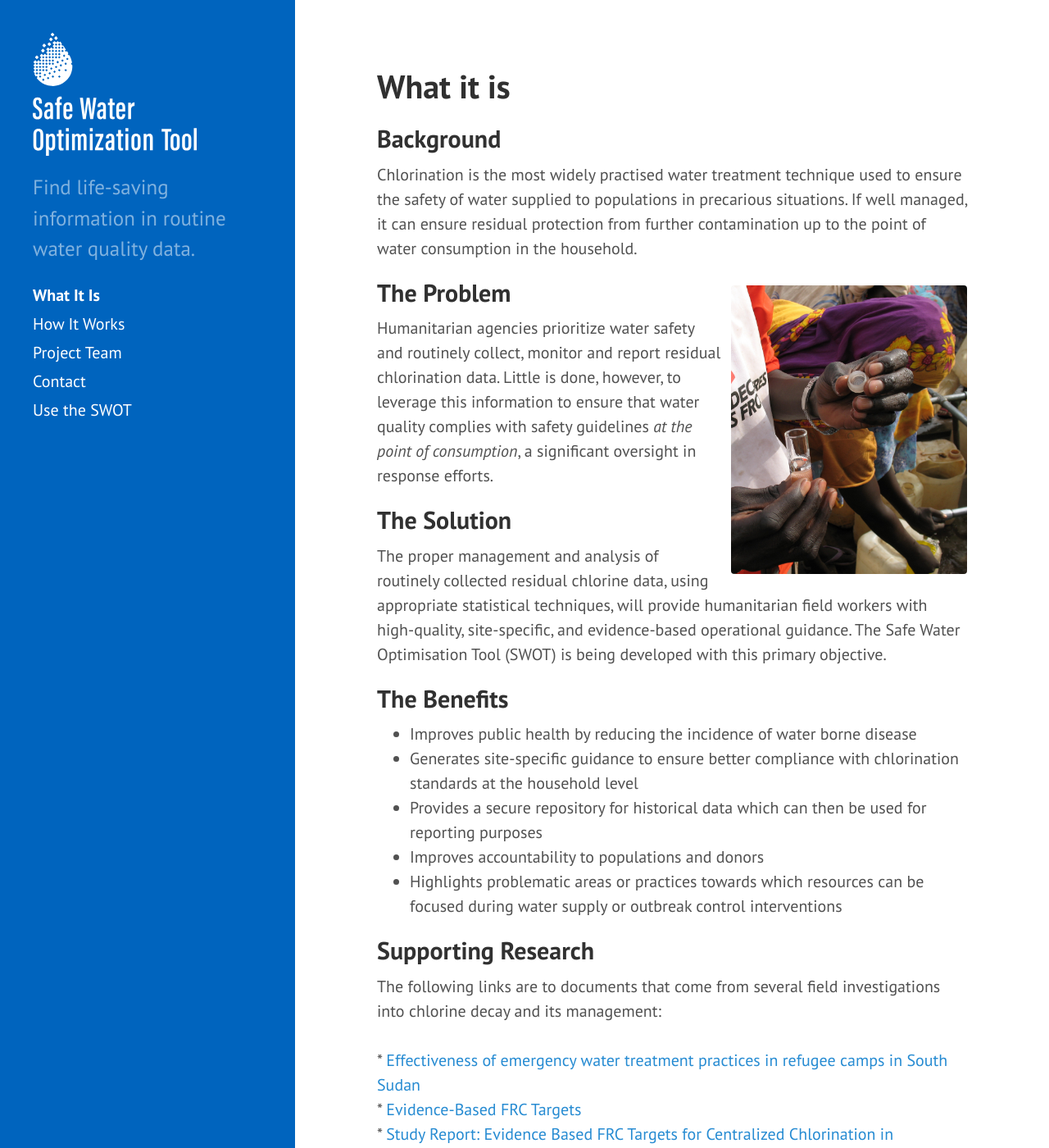
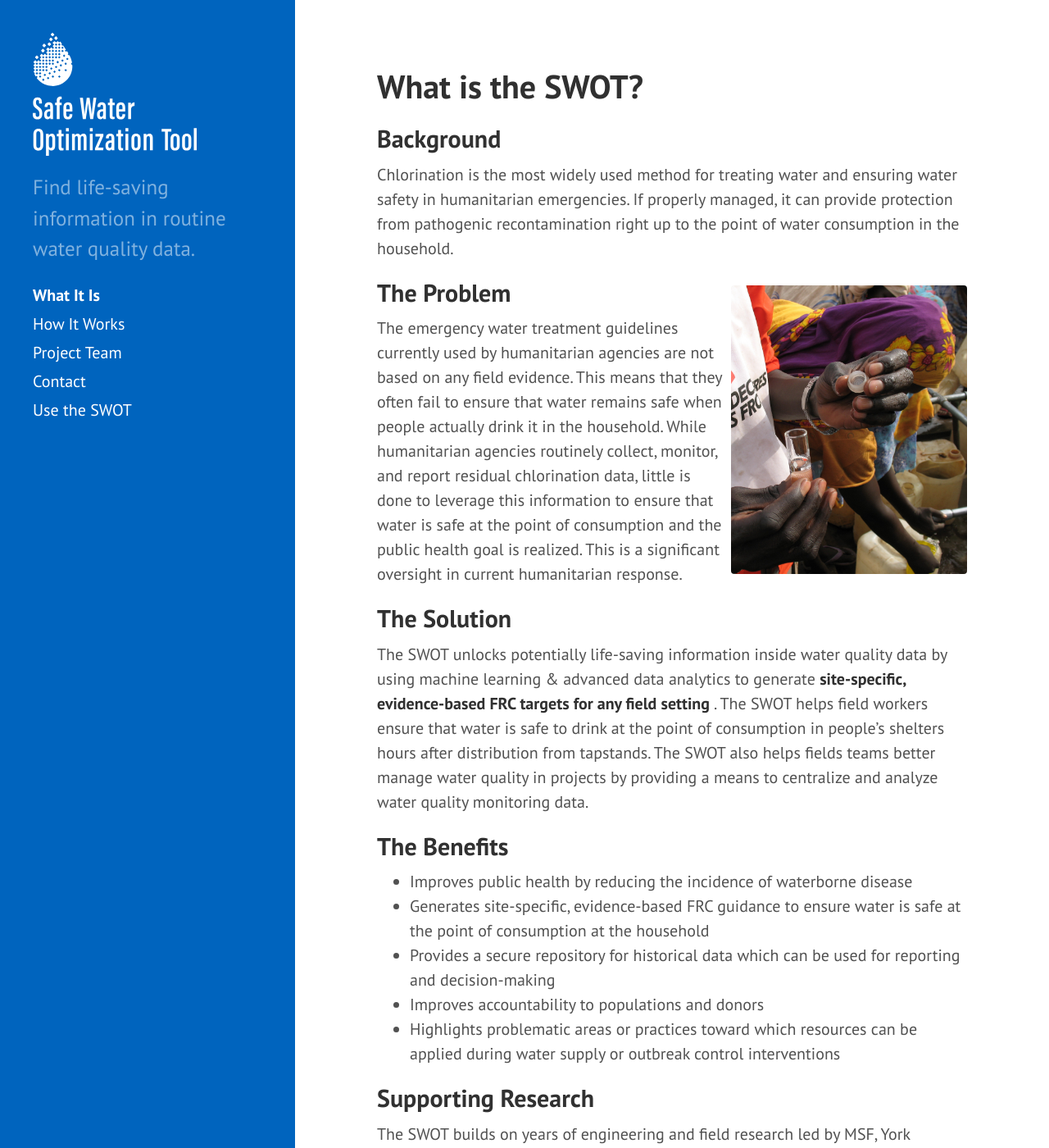
Before and after one commit to safeh2o/swot-infopage, a Jekyll site: the page built from what-it-is.md, in a window 1280 px wide and 1400 px high. Shown: the whole window at 82% size. Built offline with Jekyll 4.4.1, drawn with Linux system fonts in a browser that asks for light colours; Markdown is read by kramdown in place of the engine named in the settings; some of the changed text lies outside the part shown.

Commit message:
Update what-it-is.md

```diff
--- a/what-it-is.md
+++ b/what-it-is.md
@@ -1,30 +1,30 @@
 ---
 layout: page
-title: What it is
+title: What is the SWOT?
 ---
 <h2>Background</h2>
-Chlorination is the most widely practised water treatment technique used to ensure the safety of water supplied to populations in precarious situations. If well managed, it can ensure residual protection from further contamination up to the point of water consumption in the household.
+Chlorination is the most widely used method for treating water and ensuring water safety in humanitarian emergencies. If properly managed, it can provide protection from pathogenic recontamination right up to the point of water consumption in the household.
 
 <div> <img src="{{ site.baseurl }}/public/images/SWOTpic2_cropped.jpeg" alt="MSF staff test water quality" class="responsive-image" style="float:right;border-radius:4px;margin:10px 0px 10px 10px">
 </div>
 
 <h2>The Problem</h2>
-Humanitarian agencies prioritize water safety and routinely collect, monitor and report residual chlorination data. Little is done, however, to leverage this information to ensure that water quality complies with safety guidelines <em>at the point of consumption</em>, a significant oversight in response efforts.
+The emergency water treatment guidelines currently used by humanitarian agencies are not based on any field evidence. This means that they often fail to ensure that water remains safe when people actually drink it in the household. While humanitarian agencies routinely collect, monitor, and report residual chlorination data, little is done to leverage this information to ensure that water is safe at the point of consumption and the public health goal is realized. This is a significant oversight in current humanitarian response.
 
 <h2>The Solution</h2>
-The proper management and analysis of routinely collected residual chlorine data, using appropriate statistical techniques, will provide humanitarian field workers with high-quality, site-specific, and evidence-based operational guidance. The Safe Water Optimisation Tool (SWOT) is being developed with this primary objective.
+The SWOT unlocks potentially life-saving information inside water quality data by using machine learning & advanced data analytics to generate <strong> site-specific, evidence-based FRC targets for any field setting </strong>. The SWOT helps field workers ensure that water is safe to drink at the point of consumption in people’s shelters hours after distribution from tapstands. The SWOT also helps fields teams better manage water quality in projects by providing a means to centralize and analyze water quality monitoring data.
 
 <h2>The Benefits</h2>
 <ul>
-<li>Improves public health by reducing the incidence of water borne disease</li>
-<li>Generates site-specific guidance to ensure better compliance with chlorination standards at the household level</li>
-<li>Provides a secure repository for historical data which can then be used for reporting purposes</li>
+<li>Improves public health by reducing the incidence of waterborne disease</li>
+<li>Generates site-specific, evidence-based FRC guidance to ensure water is safe at the point of consumption at the household</li>
+<li>Provides a secure repository for historical data which can be used for reporting and decision-making</li>
 <li>Improves accountability to populations and donors</li>
-<li>Highlights problematic areas or practices towards which resources can be focused during water supply or outbreak control interventions</li>
+<li>Highlights problematic areas or practices toward which resources can be applied during water supply or outbreak control interventions</li>
 </ul>
 
 <h2>Supporting Research</h2>
-The following links are to documents that come from several field investigations into chlorine decay and its management:<br>
+The SWOT builds on years of engineering and field research led by MSF, York University, UNHCR, and University of California, Berkeley. Research resources undergirding the SWOT can be found via the following links:<br>
 <br>
 *<a href="https://www.who.int/bulletin/volumes/93/8/14-147645/en/" target="_blank" rel="noopener"> Effectiveness of emergency water treatment practices in refugee camps in South Sudan</a><br>
 *<a href="https://fieldresearch.msf.org/handle/10144/618835" target="_blank" rel="noopener"> Evidence-Based FRC Targets</a><br>
```
